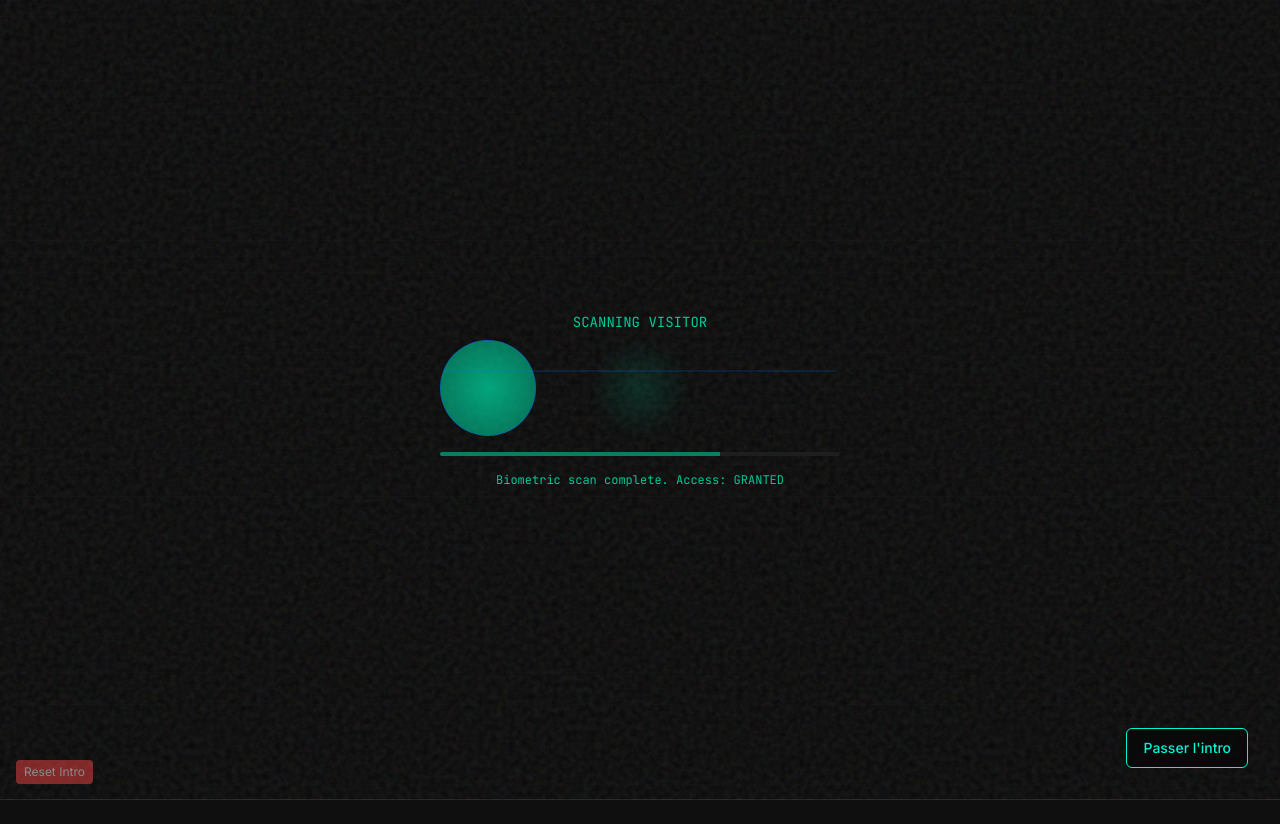
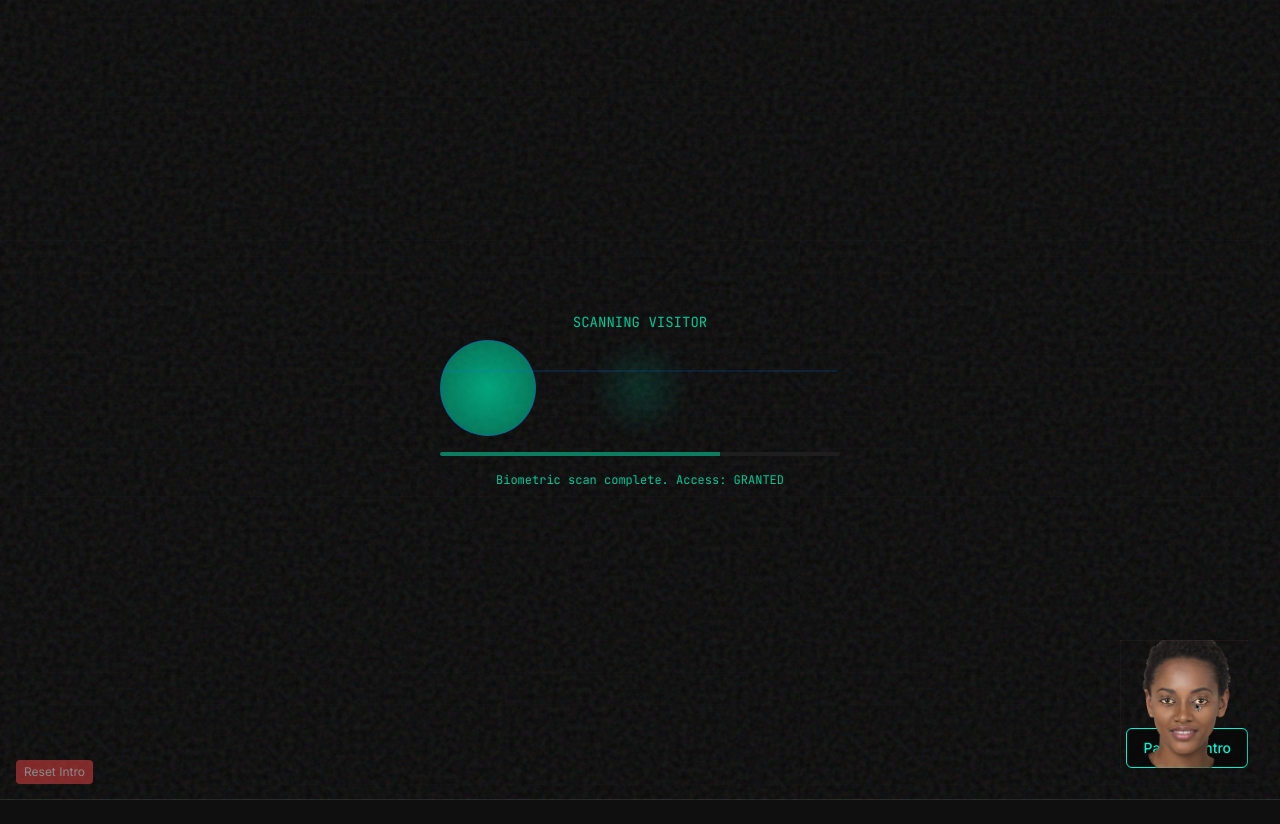
Before and after one commit to MathisOneBlaze/vrnca-echo-verse, a React (Vite) app: page / in a window 1280 px wide. Shown: the top 824 px of the page. Built offline with nearby package versions, Linux system fonts and the light colour scheme.

Commit message:
feat: Add interactive head to home page
Adds the interactive VRNCA head to the home page and replaces the "EVRGRN" button with a tag.

```diff
--- a/src/components/vrnca/VrncaHead.tsx
+++ b/src/components/vrnca/VrncaHead.tsx
@@ -6,12 +6,16 @@ interface VrncaHeadProps {
   className?: string;
   size?: 'sm' | 'md' | 'lg';
   initialRotation?: { x: number, y: number };
+  fixed?: boolean;
+  position?: 'bottom-right' | 'bottom-left' | 'top-right' | 'top-left' | 'custom';
 }
 
 const VrncaHead: React.FC<VrncaHeadProps> = ({
   className,
   size = 'md',
-  initialRotation = { x: 0, y: 0 }
+  initialRotation = { x: 0, y: 0 },
+  fixed = false,
+  position = 'custom'
 }) => {
   const [rotation, setRotation] = useState(initialRotation);
   const containerRef = useRef<HTMLDivElement>(null);
@@ -49,16 +53,26 @@ const VrncaHead: React.FC<VrncaHeadProps> = ({
     lg: 'w-48 h-48',
   };
 
+  const positionClasses = {
+    'bottom-right': 'fixed bottom-8 right-8',
+    'bottom-left': 'fixed bottom-8 left-8',
+    'top-right': 'fixed top-8 right-8',
+    'top-left': 'fixed top-8 left-8',
+    'custom': '',
+  };
+
   return (
     <div
       ref={containerRef}
       className={cn(
         'relative cursor-pointer transition-transform duration-100',
         sizeClasses[size],
+        fixed ? positionClasses[position] : '',
         className
       )}
       style={{
         transform: `perspective(1000px) rotateX(${rotation.x}deg) rotateY(${rotation.y}deg)`,
+        zIndex: fixed ? 50 : 'auto',
       }}
     >
       <img
--- a/src/pages/Index.tsx
+++ b/src/pages/Index.tsx
@@ -6,6 +6,7 @@ import Hero from '../components/home/Hero';
 import FeaturedContent from '../components/home/FeaturedContent';
 import VrncaIntro from '../components/vrnca/VrncaIntro';
 import ParticleBackground from '../components/ui/ParticleBackground';
+import VrncaHead from '../components/vrnca/VrncaHead';
 import { Button } from '@/components/ui/button';
 
 const Index = () => {
@@ -92,6 +93,14 @@ const Index = () => {
       {/* Interactive particle background */}
       <ParticleBackground />
 
+      {/* Fixed VRNCA head in bottom right */}
+      <VrncaHead
+        size="md"
+        fixed={true}
+        position="bottom-right"
+        className="z-40"
+      />
+
       {/* Debug button to reset intro (only visible in development) */}
       {process.env.NODE_ENV === 'development' && (
         <button
```
